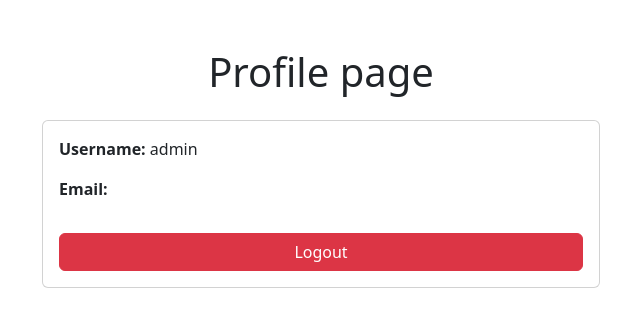
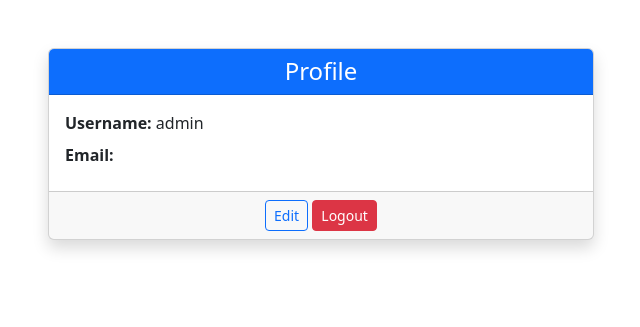
Before and after one commit to ziyovuddin9997/django_project, a Django app: page /profile/ in a window 1280 px wide. Shown: the part 80-407 px from the top of the page, without its empty margins (319-959 px from the left). Run offline with Django 5.2, Linux system fonts and the light colour scheme; a user stored in the database is signed in.

Commit message:
edit profile_page.html

```diff
--- a/templates/profile_page.html
+++ b/templates/profile_page.html
@@ -2,15 +2,44 @@
 
 {% block content %}
 <div class="container mt-5">
-    <h1 class="text-center">Profile page</h1>
+    <div class="row justify-content-center">
+        <div class="col-md-6">
 
-    <div class="card w-50 m-auto p-3 mt-4">
-        <p><b>Username:</b> {{ request.user.username }}</p>
-        <p><b>Email:</b> {{ request.user.email }}</p>
+            {% if request.user.is_authenticated %}
 
-        <a href="{% url 'logout' %}" class="btn btn-danger w-100 mt-3">
-            Logout
-        </a>
+            <div class="card shadow">
+                <div class="card-header bg-primary text-white text-center">
+                    <h4 class="mb-0">Profile</h4>
+                </div>
+
+                <div class="card-body">
+                    <p class="mb-2"><b>Username:</b> {{ request.user.username }}</p>
+                    <p class="mb-2"><b>Email:</b> {{ request.user.email }}</p>
+                </div>
+
+                <div class="card-footer text-center">
+                    <a href="#" class="btn btn-outline-primary btn-sm">
+                        Edit
+                    </a>
+                    <a href="{% url 'logout' %}" class="btn btn-danger btn-sm">
+                        Logout
+                    </a>
+                </div>
+            </div>
+
+            {% else %}
+
+            <div class="alert alert-warning text-center">
+                You are not logged in
+                <br>
+                <a href="{% url 'login' %}" class="btn btn-primary mt-2">
+                    Login
+                </a>
+            </div>
+
+            {% endif %}
+
+        </div>
     </div>
 </div>
 {% endblock content %}
```
